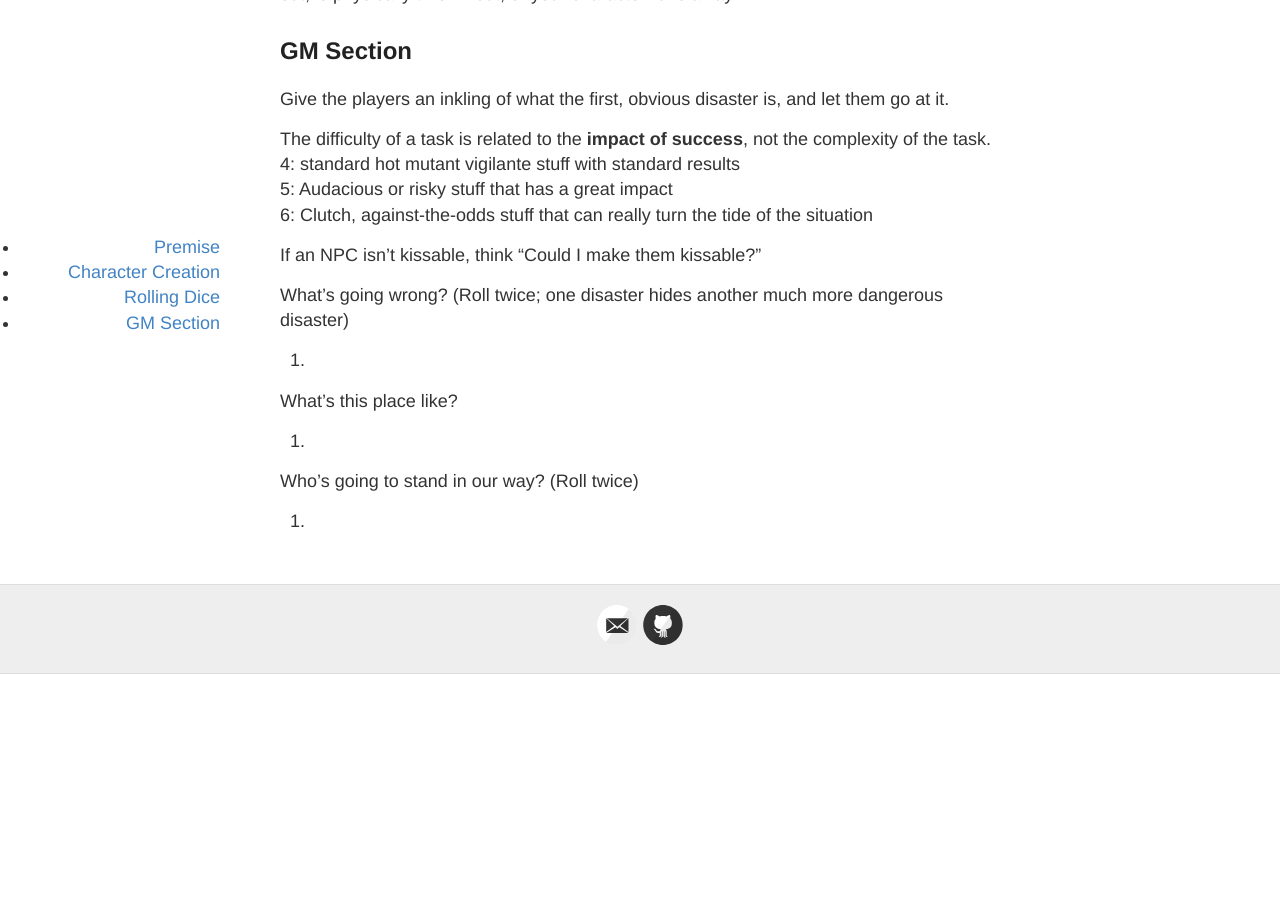
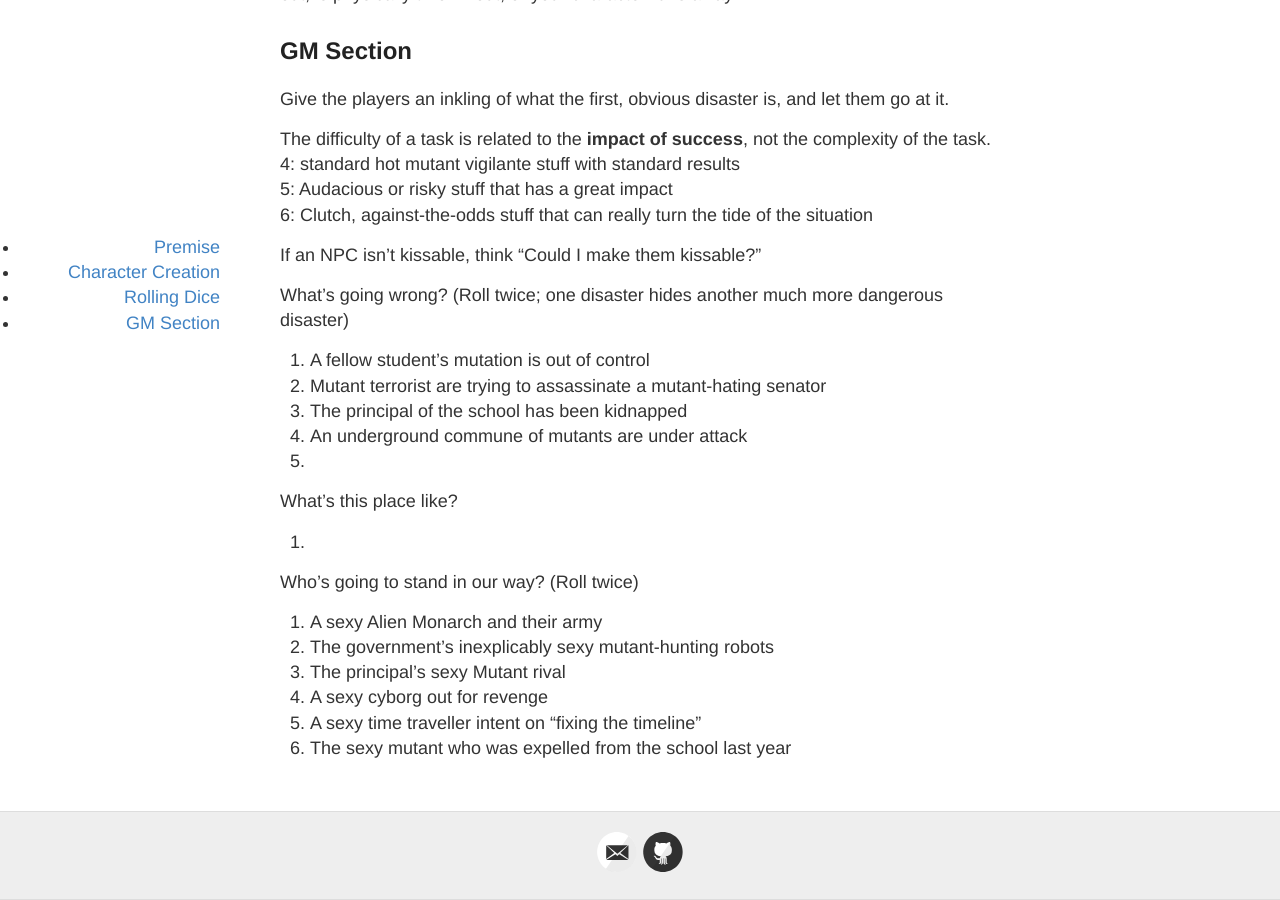
Before and after one commit to zechlau14/zechlau14.github.io, a Jekyll site: the page built from projects/hot-mutant-vigilantes.md, in a window 1280 px wide and 900 px high, scrolled down 2060 px. Built offline with Jekyll 4.4.1, drawn with Linux system fonts in a browser that asks for light colours; before the commit the page ends 2734 px from its top, so only the background shows below that.

Commit message:
Update hot-mutant-vigilantes.md

```diff
--- a/projects/hot-mutant-vigilantes.md
+++ b/projects/hot-mutant-vigilantes.md
@@ -83,10 +83,19 @@ The difficulty of a task is related to the **impact of success**, not the comple
 If an NPC isn't kissable, think "Could I make them kissable?"
 
 What's going wrong? (Roll twice; one disaster hides another much more dangerous disaster)
-1.
+1. A fellow student's mutation is out of control
+2. Mutant terrorist are trying to assassinate a mutant-hating senator
+3. The principal of the school has been kidnapped
+4. An underground commune of mutants are under attack
+5.
 
 What's this place like?
 1.
 
 Who's going to stand in our way? (Roll twice)
-1.
+1. A sexy Alien Monarch and their army
+2. The government's inexplicably sexy mutant-hunting robots
+3. The principal's sexy Mutant rival
+4. A sexy cyborg out for revenge
+5. A sexy time traveller intent on "fixing the timeline"
+6. The sexy mutant who was expelled from the school last year
```
